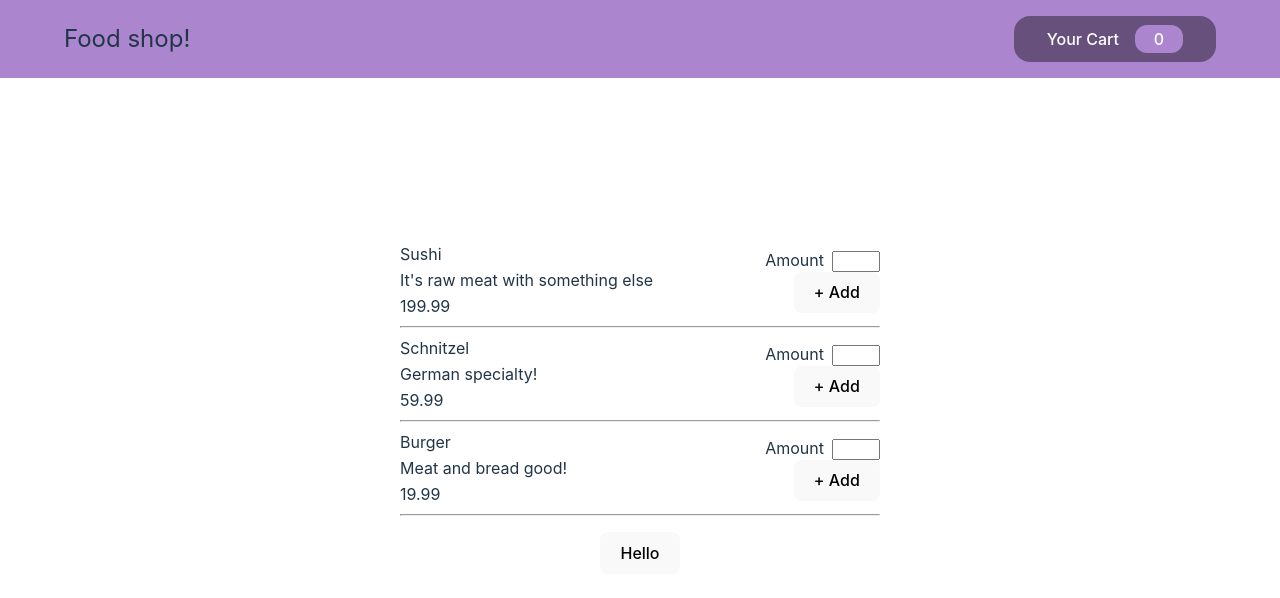
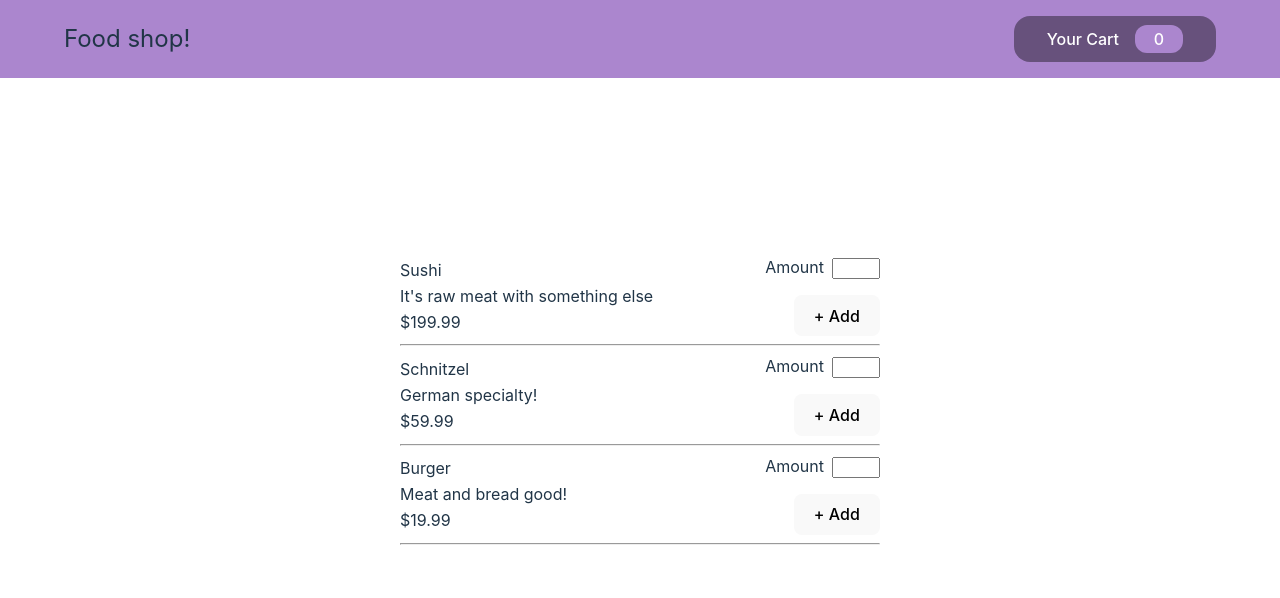
Before and after one commit to victorac/react-food-app, a React (Vite) app: page / in a window 1280 px wide. Shown: the top 598 px of the page. Built offline with nearby package versions, Linux system fonts and the light colour scheme.

Commit message:
add null check before updating cart on Menu

```diff
--- a/src/components/Meals/Menu.module.css
+++ b/src/components/Meals/Menu.module.css
@@ -41,6 +41,7 @@
   display: flex;
   flex-direction: column;
   align-items: flex-end;
+  gap: 1rem
 }
 
 .actionInput {
--- a/src/components/Meals/Menu.tsx
+++ b/src/components/Meals/Menu.tsx
@@ -9,7 +9,6 @@ interface Props {}
 const Menu: React.FC<Props> = () => {
   const [formAmount, setFormAmount] = useState<Record<string, string>>({});
   const menu = useContext(MenuContext).menu;
-  const update = () => {};
   const context = useContext(CartContext);
   const amountChangeHandler = (event: React.ChangeEvent<HTMLInputElement>) => {
     const id = event.target.id.split("-")[0];
@@ -21,7 +20,9 @@ const Menu: React.FC<Props> = () => {
   };
 
   const addItemHandler = (id: string) => {
-    context.updateCart(id, Number(formAmount[id]));
+    if (formAmount[id]) {
+      context.updateCart(id, Number(formAmount[id]));
+    }
   };
 
   return (
@@ -36,7 +37,7 @@ const Menu: React.FC<Props> = () => {
                   <span className={`${classes.description}`}>
                     {menu[id].description}
                   </span>
-                  <span className={`${classes.price}`}>{menu[id].price}</span>
+                  <span className={`${classes.price}`}>${menu[id].price}</span>
                 </div>
                 <div className={`${classes.itemAction}`}>
                   <div>
@@ -60,7 +61,6 @@ const Menu: React.FC<Props> = () => {
           );
         })}
       </ul>
-      <button onClick={update}>Hello</button>
     </div>
   );
 };
```
